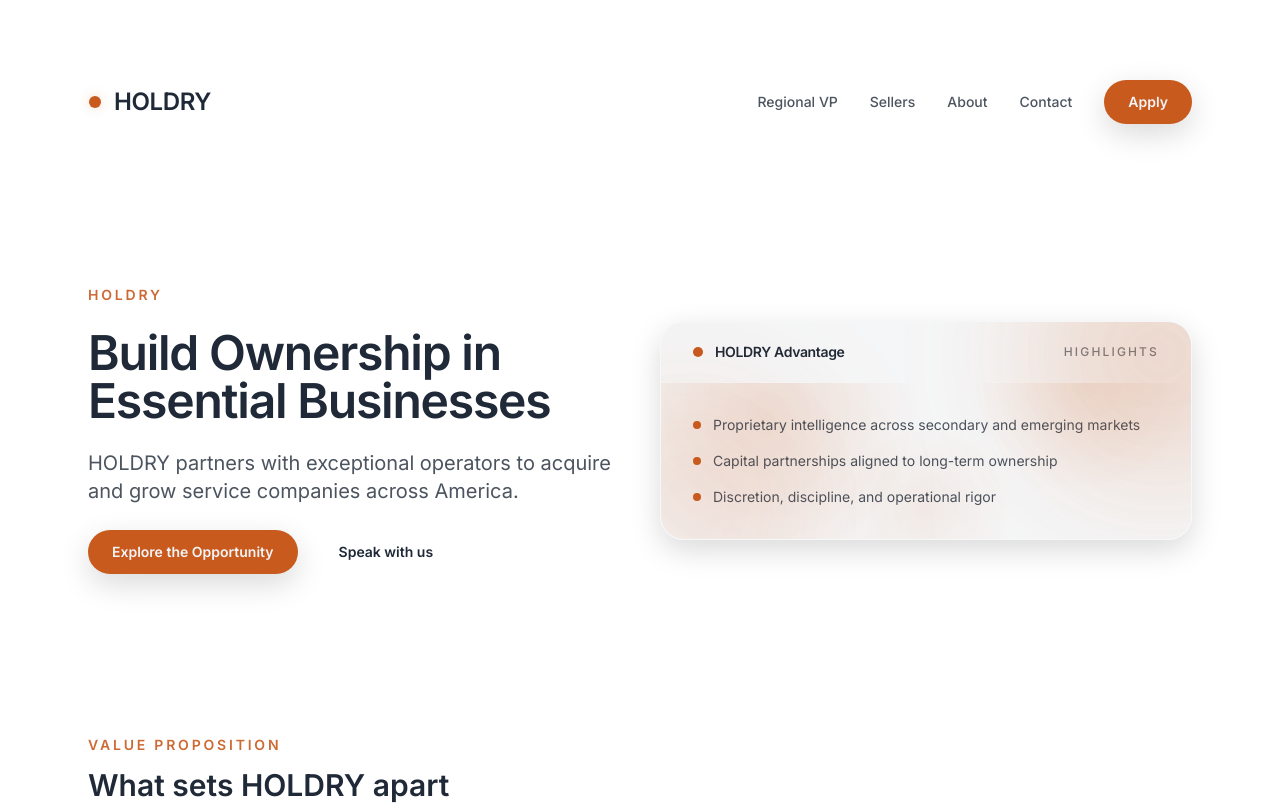
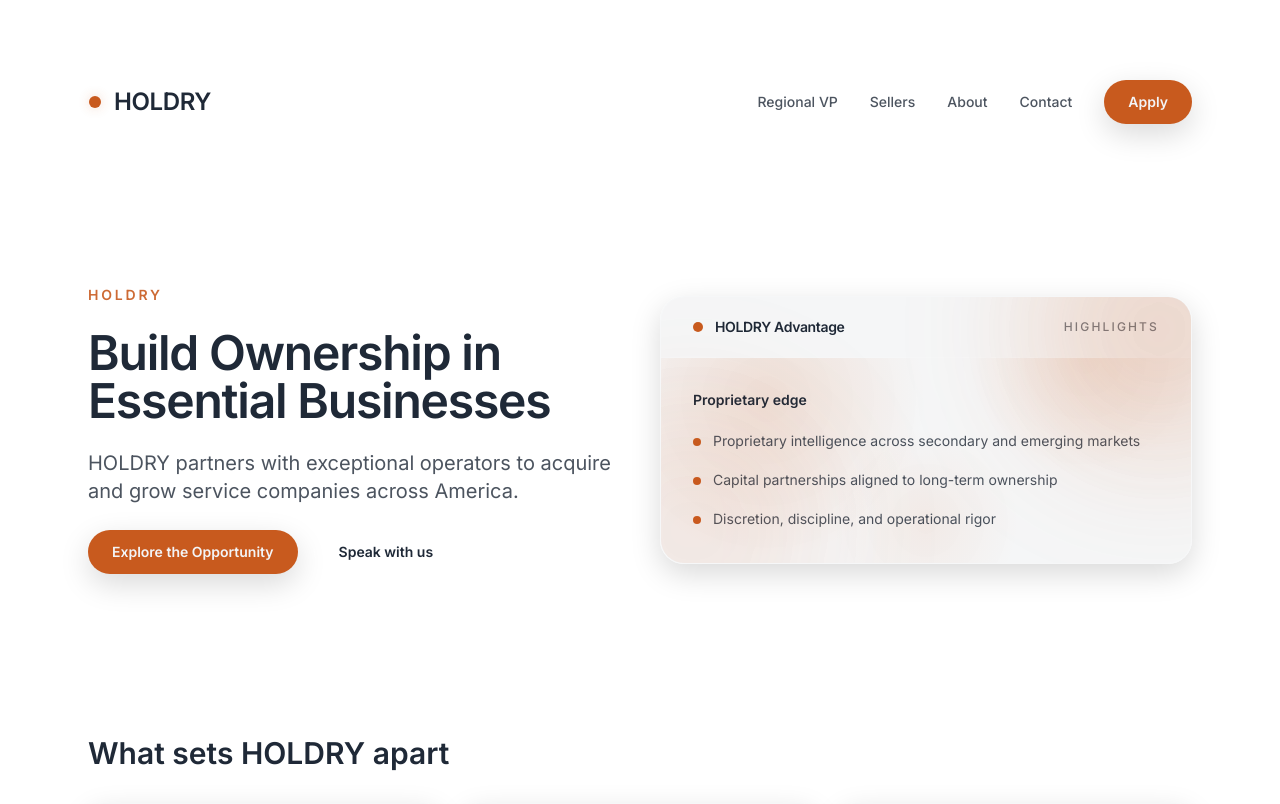
Before and after one commit to 7vw5pwdknv-spec/withpane.com, a Next.js app: page / in a window 1280 px wide. Shown: the top 804 px of the page. Built offline with nearby package versions, Linux system fonts and the light colour scheme.

Commit message:
Refactor page layout and remove Value Proposition label
Updated the layout and content structure in the page component, enhancing the presentation of proprietary intelligence and removing the 'Value Proposition' label.

```diff
--- a/src/app/(site)/page.tsx
+++ b/src/app/(site)/page.tsx
@@ -31,25 +31,28 @@ export default function HomePage() {
         cta={{ href: "/regional-vp", label: "Explore the Opportunity" }}
         secondaryCta={{ href: "/contact", label: "Speak with us" }}
       >
-        <div className="space-y-4 text-sm text-sand/80">
-          <div className="flex items-center gap-3">
-            <span className="h-2 w-2 rounded-full bg-accent" />
-            Proprietary intelligence across secondary and emerging markets
-          </div>
-          <div className="flex items-center gap-3">
-            <span className="h-2 w-2 rounded-full bg-accent" />
-            Capital partnerships aligned to long-term ownership
-          </div>
-          <div className="flex items-center gap-3">
-            <span className="h-2 w-2 rounded-full bg-accent" />
-            Discretion, discipline, and operational rigor
+        <div className="space-y-5">
+          <p className="text-sm font-semibold text-sand">Proprietary edge</p>
+          <div className="space-y-4 text-sm text-sand/80 leading-relaxed">
+            <div className="flex gap-3">
+              <span className="mt-2 h-2 w-2 shrink-0 rounded-full bg-accent" />
+              <span>Proprietary intelligence across secondary and emerging markets</span>
+            </div>
+            <div className="flex gap-3">
+              <span className="mt-2 h-2 w-2 shrink-0 rounded-full bg-accent" />
+              <span>Capital partnerships aligned to long-term ownership</span>
+            </div>
+            <div className="flex gap-3">
+              <span className="mt-2 h-2 w-2 shrink-0 rounded-full bg-accent" />
+              <span>Discretion, discipline, and operational rigor</span>
+            </div>
           </div>
         </div>
       </Hero>
 
       <section className="section space-y-8">
         <div className="space-y-3">
-          <p className="text-sm font-semibold uppercase tracking-[0.2em] text-accent/90">Value Proposition</p>
+          {/* Removed “Value Proposition” */}
           <h2 className="text-2xl font-semibold text-sand md:text-3xl">What sets HOLDRY apart</h2>
         </div>
         <div className="grid gap-6 md:grid-cols-3">
```
